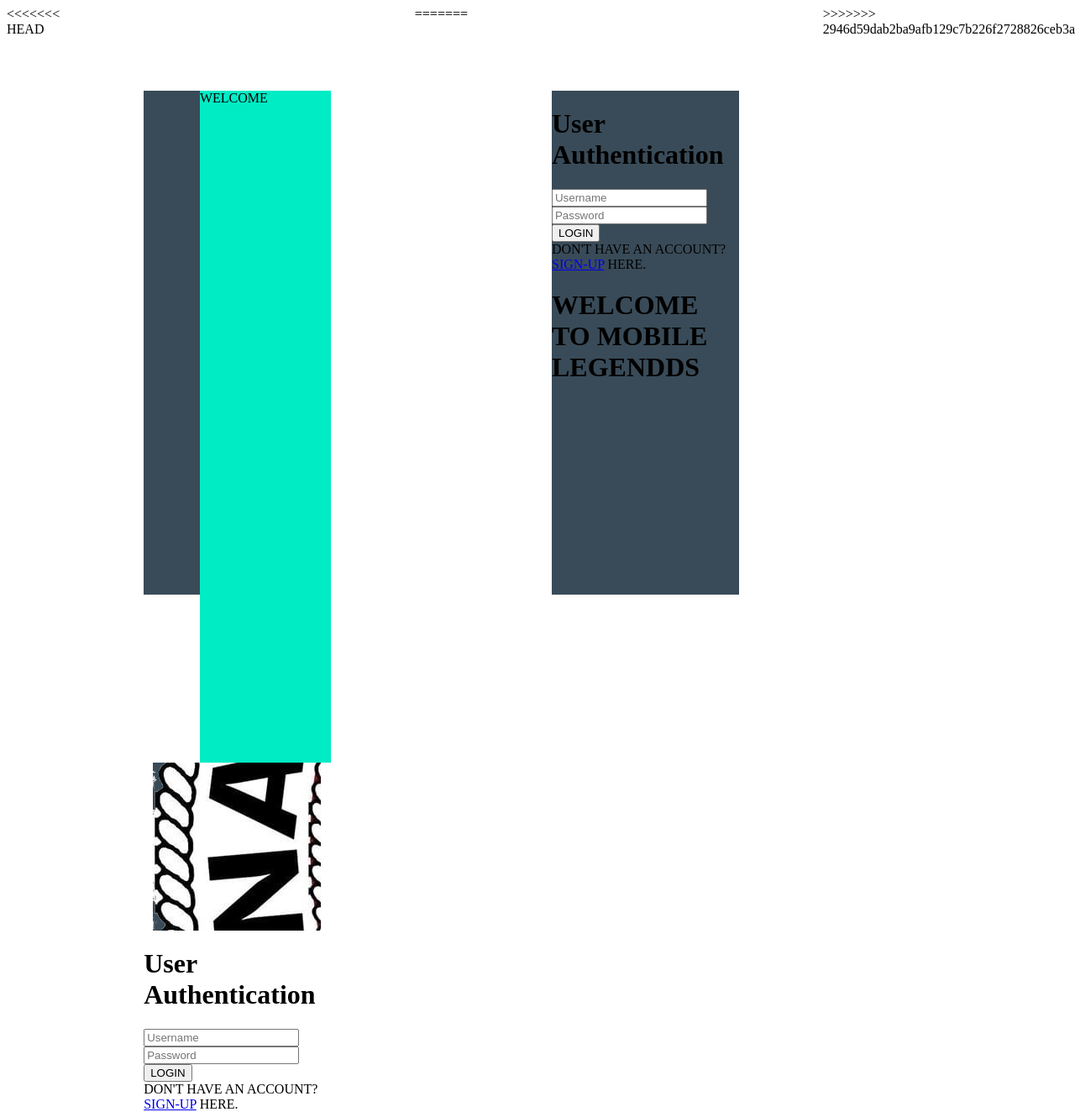
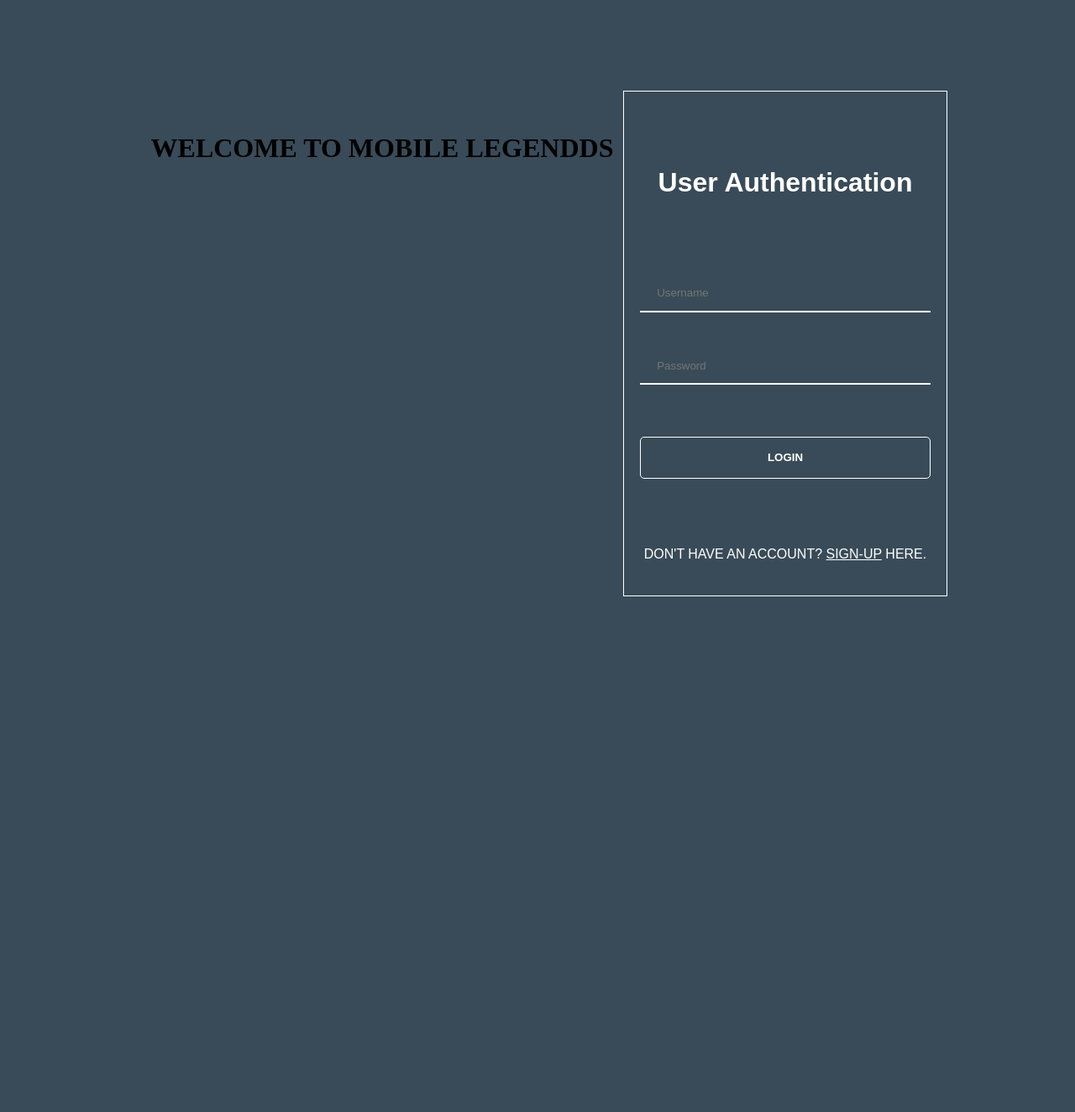
Before and after one commit to DECODER69/NSTP_SYSTEM, a PHP site: page /login.html in a window 1280 px wide. Shown: the whole page at 84% size. After the commit the page ends 710 px from the top, so only its background shows below. Run offline with PHP 8.4, Linux system fonts and the light colour scheme.

Commit message:
NSTP_SYSTEM
Login Form

```diff
--- a/css/login.css
+++ b/css/login.css
@@ -1,27 +1,6 @@
-body {
+body{
     width: 100%;
     display: flex;
-<<<<<<< HEAD
-    background-color: #FEE300;
-}
-
-.container-1 {
-    width: 100%;
-}
-
-.welcome {
-    width: 70%;
-    background-color: #00ecc5;
-    float: right;
-    height: 100VH;
-}
-
-#logo {
-    width: 200px;
-    height: 200px;
-    display: flex;
-    margin: auto;
-=======
     justify-content: center;
     align-items: center;
     overflow: hidden;
@@ -33,22 +12,9 @@ body {
     height: 75vh;
     background-color:rgb(57,75,88);
     margin: 100px;
->>>>>>> 2946d59dab2ba9afb129c7b226f2728826ceb3a7
 }
 .container-1 .left{
 
-<<<<<<< HEAD
-#rotclogo {
-    margin-top: -150px;
-}
-
-#logo img {
-    width: 200px;
-    height: 200px;
-}
-
-form {
-=======
 }
 
 .container-1 .right{
@@ -56,63 +22,31 @@ form {
     background-color: black;
     height: 75vh;
     float: right;
->>>>>>> 2946d59dab2ba9afb129c7b226f2728826ceb3a7
     display: grid;
     border:solid white 1px;
     background-color:rgb(57,75,88);
     color: white;
     font-family: Arial, Helvetica, sans-serif;
     align-items: center;
-    margin-top: 100px;
-    width: 30%;
-    float: left;
 }
 
-<<<<<<< HEAD
-=======
-<<<<<<< HEAD
-.user {
-    margin-top: 20px;
-}
-
-.user1,
-.user {
-    padding-left: 10px;
-=======
-#logo img {
-    width: 200px;
-    height: 200px;
-}
->>>>>>> c562cc994913ea09c4f07617c3d66c82a7c268f1
 .user1,.user{
     padding-left: 20px;
->>>>>>> 2946d59dab2ba9afb129c7b226f2728826ceb3a7
     height: 40px;
     color:white;
     border: transparent;
-<<<<<<< HEAD
-    background-color: #520303;
-    border-bottom: 2px solid white;
-=======
     background-color:rgb(57,75,88);
     border-bottom:2px solid white;
     margin-left: 5%;
-<<<<<<< HEAD
     margin-right:5% ;
     margin: -5% 5% -5%;
-=======
-     margin-right:5% ;
->>>>>>> 2946d59dab2ba9afb129c7b226f2728826ceb3a7
->>>>>>> c562cc994913ea09c4f07617c3d66c82a7c268f1
 }
-
 h1 {
     text-align: center;
-    margin-top: -100px;
+    margin-top: 50px;
     margin-bottom: 30px;
 }
-
-.login {
+.login{
     font-weight: bolder;
     width: 90%;
     height: 50px;
@@ -122,14 +56,6 @@ h1 {
     border: solid 1px;
     border-radius: 5px;
 }
-<<<<<<< HEAD
-
-.sign-up a {
-    color: #FEE300;
-}
-
-akjdajkbhdjkashdjkdashjkasjkhdajkshdjkashd
-=======
 .sign-up a{
     color: white;
 }
@@ -140,5 +66,3 @@ akjdajkbhdjkashdjkdashjkasjkhdajkshdjkashd
     background-color:rgb(93, 115, 131);
     color: white;
 }
-
->>>>>>> 2946d59dab2ba9afb129c7b226f2728826ceb3a7
--- a/login.html
+++ b/login.html
@@ -10,31 +10,6 @@
 </head>
 
 <body>
-<<<<<<< HEAD
-
-    <div class="container-1">
-        <div class="welcome">
-            <h>WELCOME</h>
-
-        </div>
-        <form>
-            <div id="logo">
-                <img id="rotclogo" src="image/236.png">
-            </div>
-            <h1>User Authentication</h1>
-            <input class="user" type="text" placeholder="Username">
-            <input class="user1" type="password" placeholder="Password">
-            <input class="login" type="button" value="LOGIN">
-            <div class="sign-up">
-                DON'T HAVE AN ACCOUNT? <a href="register.html">SIGN-UP</a> HERE.
-            </div>
-        </form>
-
-    </div>
-
-    <script src="https://cdn.jsdelivr.net/npm/jquery@3.5.1/dist/jquery.slim.min.js" integrity="sha384-DfXdz2htPH0lsSSs5nCTpuj/zy4C+OGpamoFVy38MVBnE+IbbVYUew+OrCXaRkfj" crossorigin="anonymous"></script>
-    <script src="https://cdn.jsdelivr.net/npm/bootstrap@4.6.1/dist/js/bootstrap.bundle.min.js" integrity="sha384-fQybjgWLrvvRgtW6bFlB7jaZrFsaBXjsOMm/tB9LTS58ONXgqbR9W8oWht/amnpF" crossorigin="anonymous"></script>
-=======
     <div class="container-1">
         <div class="right">
             <!-- <div id="logo">
@@ -54,7 +29,6 @@
     </div>
 
 
->>>>>>> 2946d59dab2ba9afb129c7b226f2728826ceb3a7
 </body>
 
 </html>
```
